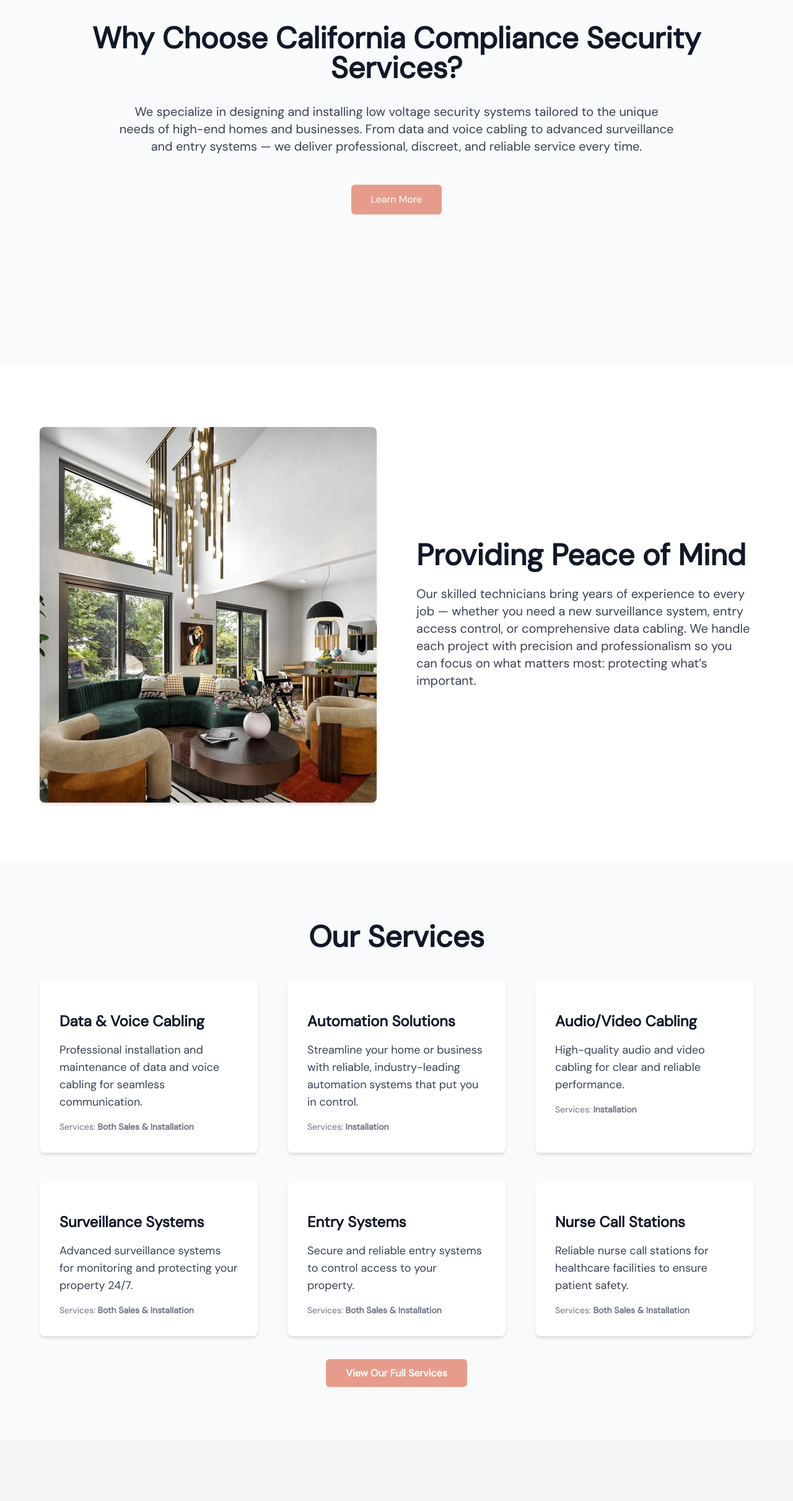
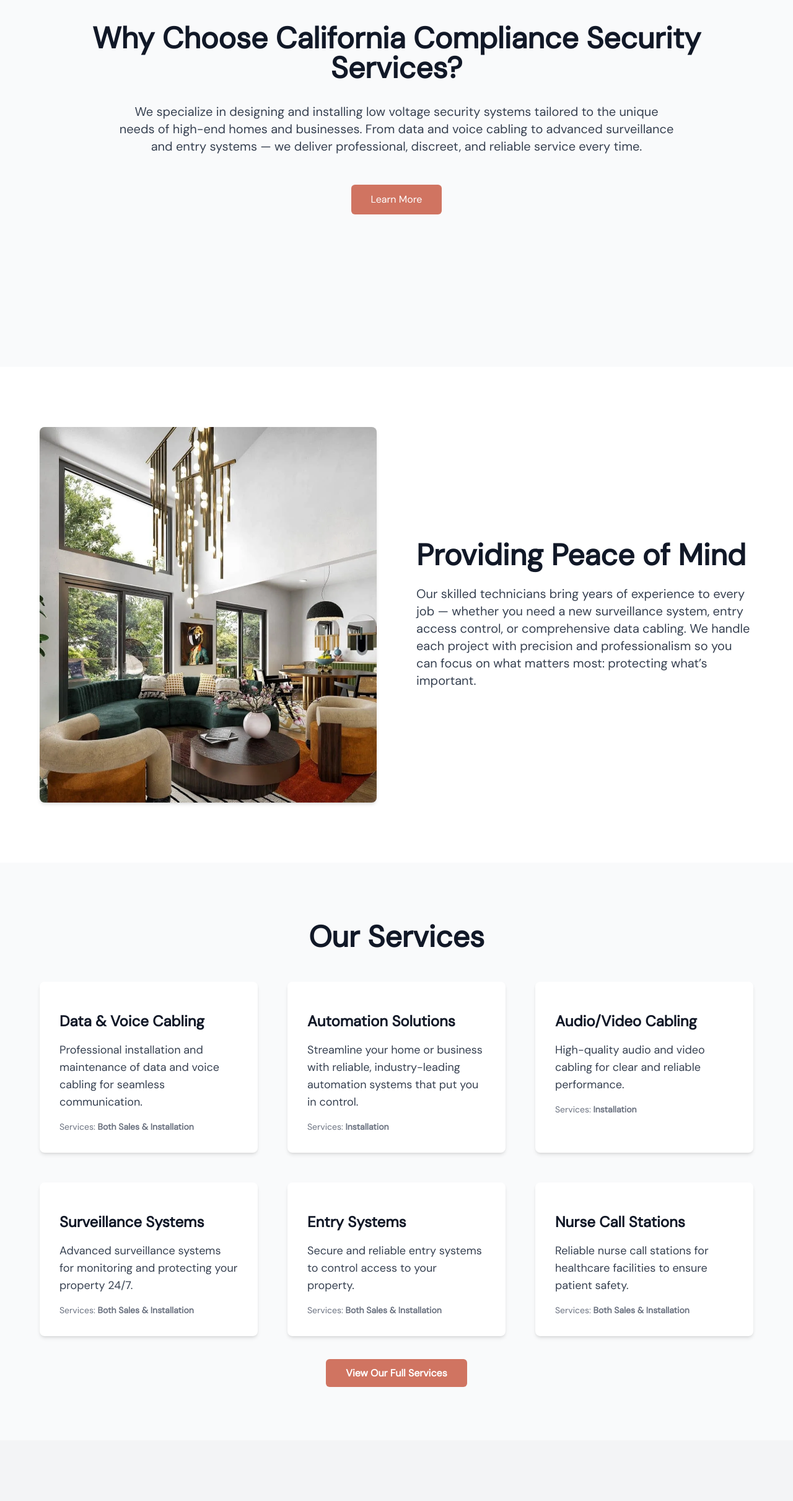
Before and after one commit to rcerney1/cal_comp_compliance_ss, a React (Vite) app in the folder client/: page / in a window 1280 px wide. Shown: the part 1008-3430 px from the top of the page at 62% size. Built offline with nearby package versions, Linux system fonts and the light colour scheme.

Commit message:
changed all e79 to #d07461

```diff
--- a/client/src/components/Home.jsx
+++ b/client/src/components/Home.jsx
@@ -94,7 +94,7 @@ function Home() {
                         service every time.
                     </p>
                     <Link to="/about">
-                        <button className="bg-[#e79c8b] hover:bg-[#d98978] text-white font-medium px-8 py-3 rounded-md transition">
+                        <button className="bg-[#d07461] hover:bg-[#d98978] text-white font-medium px-8 py-3 rounded-md transition">
                             Learn More
                         </button>
                     </Link>
@@ -147,7 +147,7 @@ function Home() {
                         {/* Service 1: Data & Voice Cabling */}
                         <div className="bg-white p-8 rounded-lg shadow-md hover:shadow-xl transition-shadow">
                             <div className="flex items-center justify-center mb-4">
-                                <i className="fas fa-plug text-4xl text-[#e79c8b]"></i>
+                                <i className="fas fa-plug text-4xl text-[#d07461]"></i>
                             </div>
                             <h3 className="text-2xl font-semibold mb-4">Data & Voice Cabling</h3>
                             <p className="text-lg text-gray-700 mb-4">
@@ -159,7 +159,7 @@ function Home() {
                         {/* Service 2: Automation Solutions */}
                         <div className="bg-white p-8 rounded-lg shadow-md hover:shadow-xl transition-shadow">
                             <div className="flex items-center justify-center mb-4">
-                                <i className="fas fa-cogs text-4xl text-[#e79c8b]"></i>
+                                <i className="fas fa-cogs text-4xl text-[#d07461]"></i>
                             </div>
                             <h3 className="text-2xl font-semibold mb-4">Automation Solutions</h3>
                             <p className="text-lg text-gray-700 mb-4">
@@ -172,7 +172,7 @@ function Home() {
                         {/* Service 3: Audio/Video Cabling */}
                         <div className="bg-white p-8 rounded-lg shadow-md hover:shadow-xl transition-shadow">
                             <div className="flex items-center justify-center mb-4">
-                                <i className="fas fa-video text-4xl text-[#e79c8b]"></i>
+                                <i className="fas fa-video text-4xl text-[#d07461]"></i>
                             </div>
                             <h3 className="text-2xl font-semibold mb-4">Audio/Video Cabling</h3>
                             <p className="text-lg text-gray-700 mb-4">
@@ -184,7 +184,7 @@ function Home() {
                         {/* Service 4: Surveillance Systems */}
                         <div className="bg-white p-8 rounded-lg shadow-md hover:shadow-xl transition-shadow">
                             <div className="flex items-center justify-center mb-4">
-                                <i className="fas fa-video text-4xl text-[#e79c8b]"></i>
+                                <i className="fas fa-video text-4xl text-[#d07461]"></i>
                             </div>
                             <h3 className="text-2xl font-semibold mb-4">Surveillance Systems</h3>
                             <p className="text-lg text-gray-700 mb-4">
@@ -196,7 +196,7 @@ function Home() {
                         {/* Service 5: Entry Systems */}
                         <div className="bg-white p-8 rounded-lg shadow-md hover:shadow-xl transition-shadow">
                             <div className="flex items-center justify-center mb-4">
-                                <i className="fas fa-lock text-4xl text-[#e79c8b]"></i>
+                                <i className="fas fa-lock text-4xl text-[#d07461]"></i>
                             </div>
                             <h3 className="text-2xl font-semibold mb-4">Entry Systems</h3>
                             <p className="text-lg text-gray-700 mb-4">
@@ -208,7 +208,7 @@ function Home() {
                         {/* Service 6: Nurse Call Stations */}
                         <div className="bg-white p-8 rounded-lg shadow-md hover:shadow-xl transition-shadow">
                             <div className="flex items-center justify-center mb-4">
-                                <i className="fas fa-bell text-4xl text-[#e79c8b]"></i>
+                                <i className="fas fa-bell text-4xl text-[#d07461]"></i>
                             </div>
                             <h3 className="text-2xl font-semibold mb-4">Nurse Call Stations</h3>
                             <p className="text-lg text-gray-700 mb-4">
@@ -223,7 +223,7 @@ function Home() {
                         <Link to="/services">
                             <a
                                 href="#services"
-                                className="bg-[#e79c8b] hover:bg-[#d98978] text-white font-semibold px-8 py-3 rounded-md transition"
+                                className="bg-[#d07461] hover:bg-[#d98978] text-white font-semibold px-8 py-3 rounded-md transition"
                             >
                                 View Our Full Services
                             </a>
```
